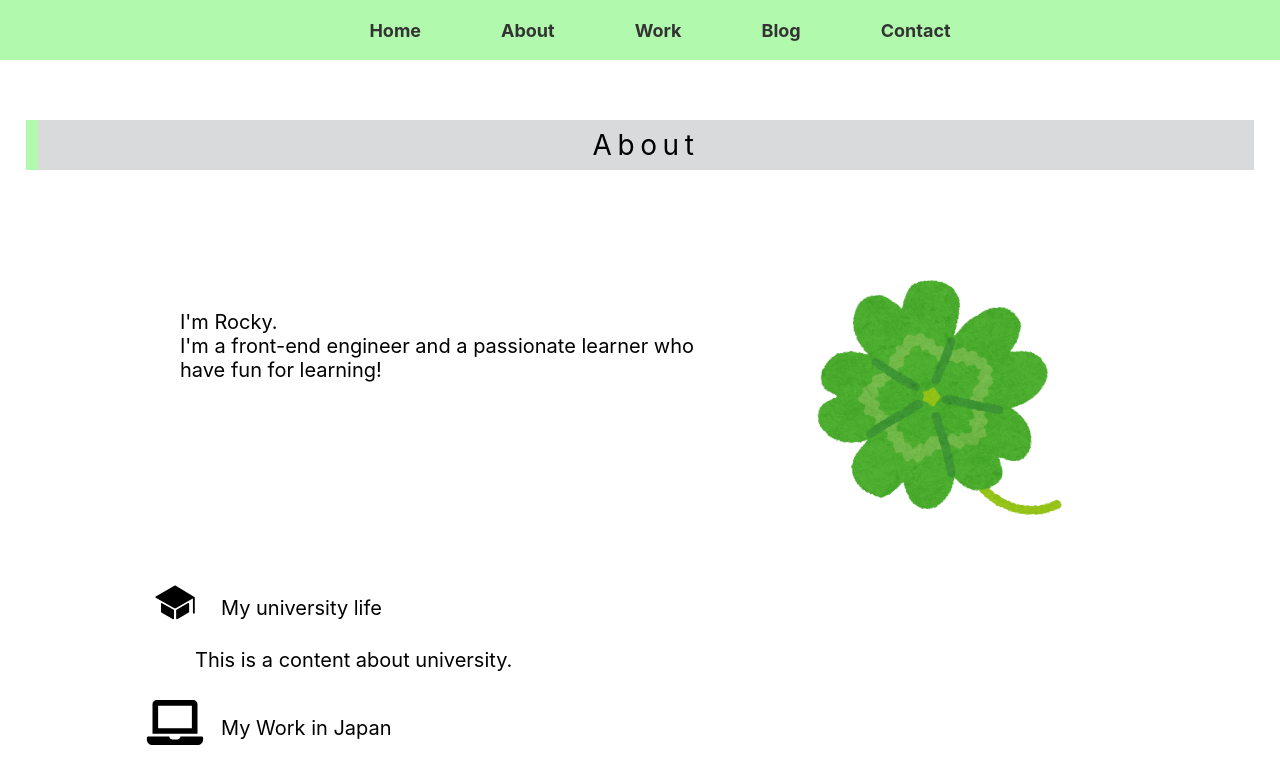
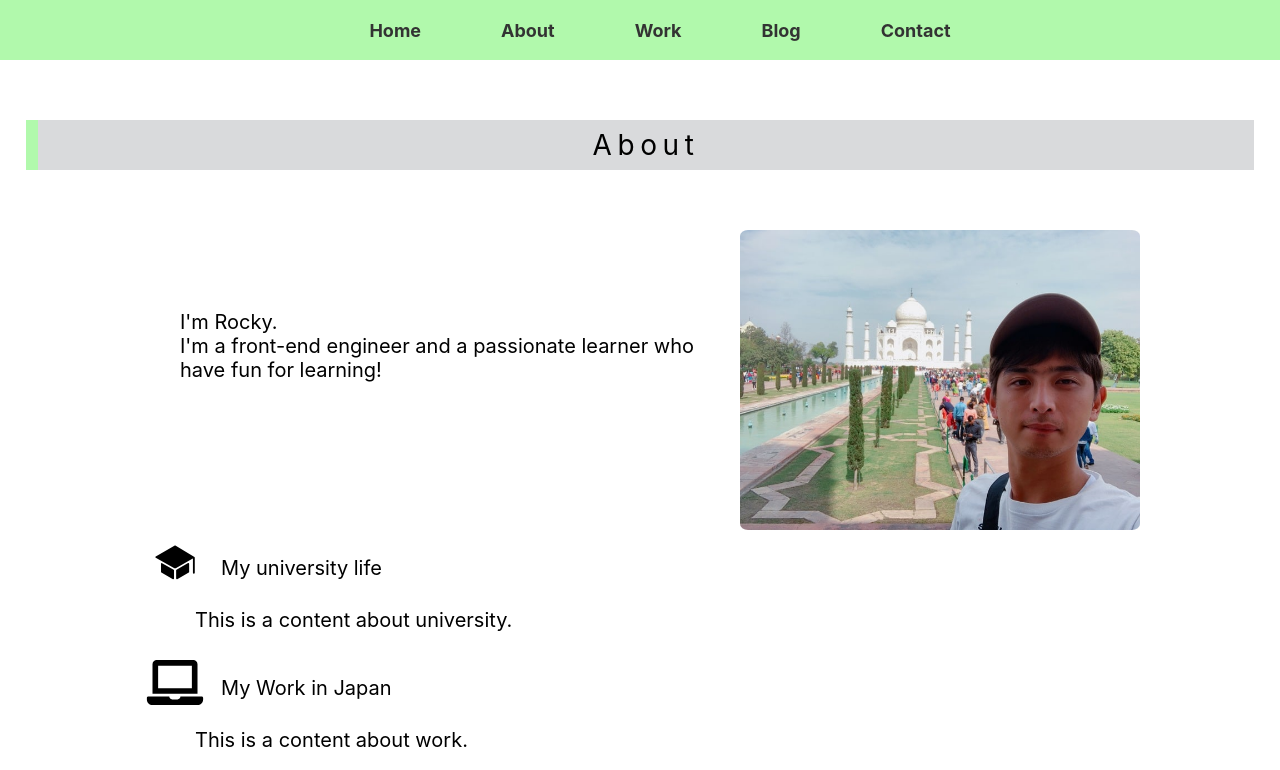
Before and after one commit to rockyueno0223/portfolio-v1, a React (Create React App) app: page /about in a window 1280 px wide. Shown: the top 770 px of the page. Built offline with nearby package versions, Linux system fonts and the light colour scheme.

Commit message:
Update about me image

```diff
--- a/src/pages/About.js
+++ b/src/pages/About.js
@@ -23,6 +23,7 @@ import { SiMongodb } from "react-icons/si";
 import { SiPostgresql } from "react-icons/si";
 
 import SampleIcon from "../img/sample/sample-icon.png";
+import AboutImg from "../img/about/aboutme.jpg";
 
 const About = () => {
   return (
@@ -35,7 +36,7 @@ const About = () => {
             I'm a front-end engineer and a passionate learner who have fun for learning!
           </div>
           <div className="about-img">
-            <img src={SampleIcon} alt=""/>
+            <img src={AboutImg} alt="about me"/>
           </div>
         </div>
         <div className="history">
--- a/src/pages/Home.js
+++ b/src/pages/Home.js
@@ -57,7 +57,7 @@ const Home = () => {
           </div>
         </div>
         <div className="home-about-img">
-          <img src={AvatarLink} alt=""/>
+          <img src={AvatarLink} alt="avatar"/>
         </div>
       </div>
       <Button title="About me" pass="/about" />
--- a/src/style/style.scss
+++ b/src/style/style.scss
@@ -274,11 +274,10 @@ footer{
 
 .about-img {
   width: 40%;
-  padding: 3%;
 
   img {
-    width: 280px;
-    max-width: 100%;
+    width: 100%;
+    border-radius: 2%;
   }
 }
 
```
Also changed, not shown: src/img/about/aboutme.jpg (added).
